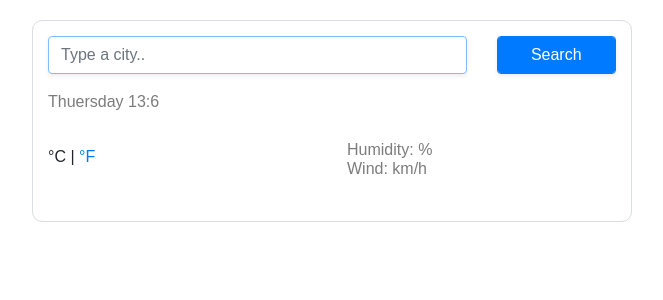
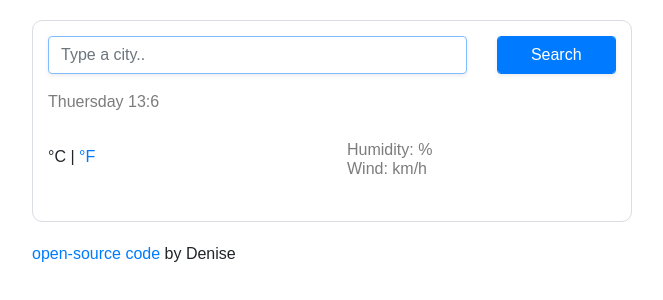
Before and after one commit to deniseglaus/weather-app, a plain HTML site: page index.html in a window 1280 px wide. Shown: the whole page, without its empty margins (308-971 px from the left). Drawn offline with nearby package versions, Linux system fonts and the light colour scheme.

Commit message:
add source-code

```diff
--- a/index.html
+++ b/index.html
@@ -62,6 +62,10 @@
         </div>
       </div>
     </div>
+    <p>
+      <a href="https://github.com/deniseglaus/weather-app">open-source code</a>
+      by Denise
+    </p>
     <script src="src/script.js"></script>
   </body>
 </html>
--- a/src/styles.css
+++ b/src/styles.css
@@ -53,3 +53,9 @@ li {
 .search-form {
   margin-bottom: 20px;
 }
+
+p {
+  margin: 20px auto;
+  border-radius: 10px;
+  max-width: 600px;
+}
```
